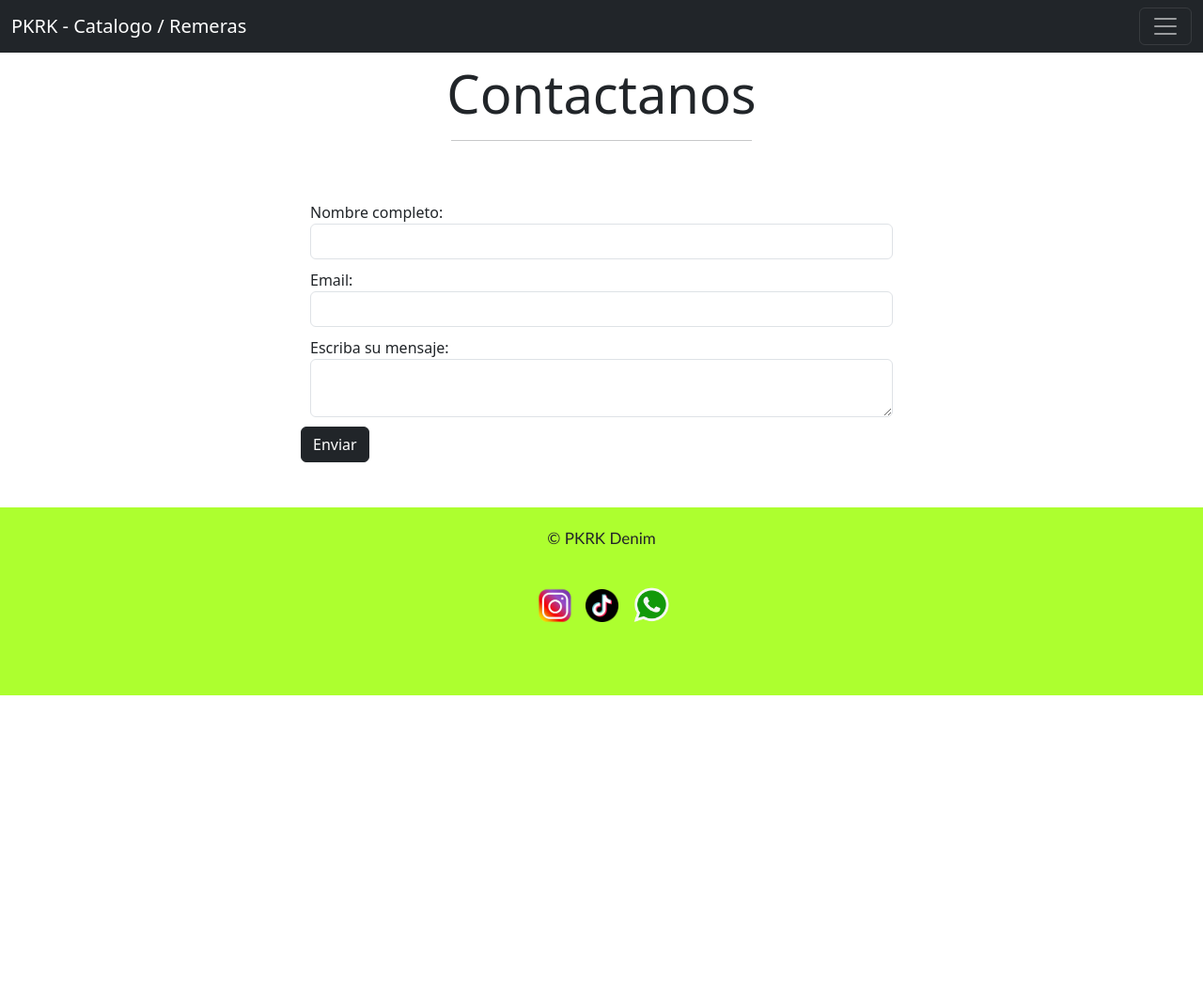
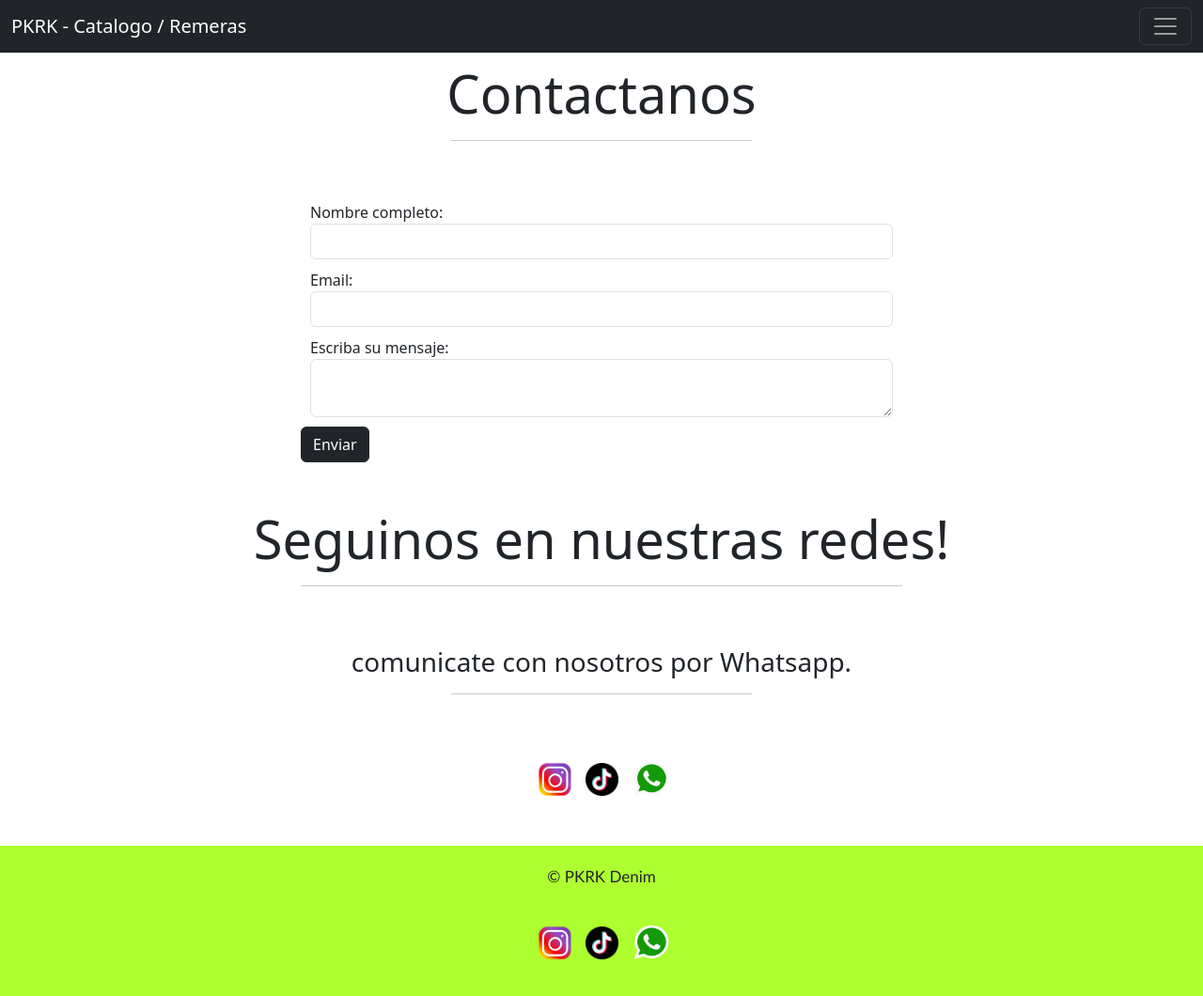
Before and after one commit to Alexispeyy/pkrk, a plain HTML site: page pages/contacto.html in a window 1280 px wide. Shown: the whole page at 94% size. Before the commit the page ends 800 px from the top, so only its background shows below. Drawn offline with nearby package versions, Linux system fonts and the light colour scheme.

Commit message:
version git

```diff
--- a/pages/contacto.html
+++ b/pages/contacto.html
@@ -41,7 +41,7 @@
             <div class="offcanvas-body">
               <ul class="navbar-nav justify-content-end flex-grow-1 pe-3">
                 <li class="nav-item">
-                  <a class="nav-link active" aria-current="page" href="#">Inicio</a>
+                  <a class="nav-link active" aria-current="page" href="../index.html">Inicio</a>
                 </li>
                 <li class="nav-item dropdown">
                   <a class="nav-link dropdown-toggle" href="#" role="button" data-bs-toggle="dropdown" aria-expanded="false">
@@ -109,6 +109,56 @@
 
       </div>
 
+
+        <div class="redes">
+
+          <div id="contact" class="w-60 mx-auto mt-3 mb-5">
+            <div class="post-heading text-center">
+              <h3 class="display-4 font-weight-bold">Seguinos en nuestras redes!</h3>
+              <hr class="w-50 mx-auto pb-5">
+            </div>
+
+            <div id="contact" class="w-50 mx-auto mt-3 mb-5">
+              <div class="post-heading text-center">
+                <h3 class="display-8 font-weight-bold">comunicate con nosotros por Whatsapp.</h3>
+                <hr class="w-50 mx-auto pb-5">
+              </div>
+
+
+
+
+            <div class="iconosfooter">
+
+              <div class="logoig">
+
+                  <a href="https://www.instagram.com/pkrkdenim/?hl=es" target="_blank">
+                      <img src="../assets/img/logoig.png" alt="Logo Ig">
+                  </a>
+
+              </div>
+
+              <div class="logotiktok">
+                  <a href="https://www.tiktok.com/@pkrkdenim" target="_blank">
+                      <img src="../assets/img/logotiktok.png" alt="Logo TikTok">
+                  </a>
+
+              </div>
+
+
+              <div class="logowp">
+
+                  <a href="https://web.whatsapp.com/" target="_blank">
+                      <img src="../assets/img/whatsapp-logo-png-hd-2.png" alt="Logo wsp" class="logo">
+                  </a>
+
+              </div>
+
+              </div>
+
+
+
+
+        </div>
 
 
         <!-- <h2>Contactanos</h2>
```
Also changed, not shown: index.html (+1 -1 lines), pages/catalogo.html (+1 -1 lines), pages/quienessomos.html (+1 -1 lines), pages/remeras.html (+1 -1 lines), pages/ss23.html (+1 -1 lines), css/style.css, scss/style.css (added), scss/style.scss (added), 2 other files.
